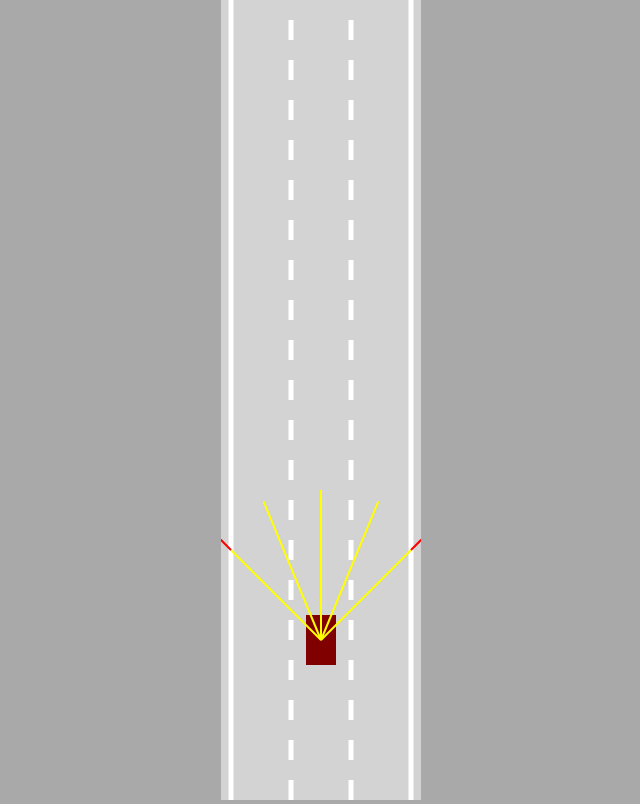
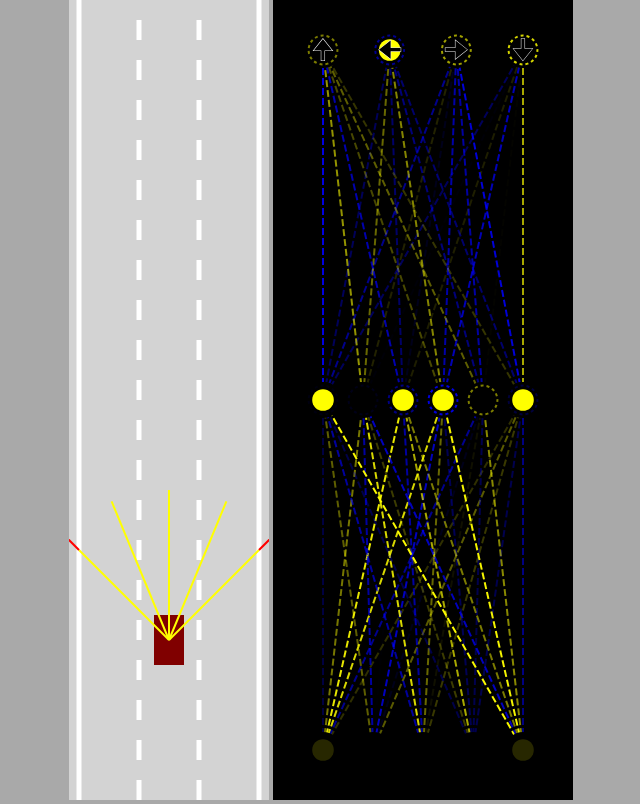
Before and after one commit to guhandelta/self-driving-cars-js, a plain HTML site: page index.html in a window 1280 px wide. Shown: the whole page, without its empty margins (319-959 px from the left). Drawn offline with Linux system fonts and the light colour scheme.

Commit message:
Animated the visualization of the Neural Networks

```diff
--- a/index.html
+++ b/index.html
@@ -7,7 +7,9 @@
     <title>Self Driving Cars JS</title>
 </head>
 <body>
-    <canvas id="myCanvas"></canvas>
+    <canvas id="carCanvas"></canvas>
+    <canvas id="networkCanvas"></canvas>
+    <script src="./js/visualizer.js"></script>
     <script src="./js/network.js"></script>
     <script src="./js/sensor.js"></script>
     <script src="./js/utils.js"></script>
--- a/js/car.js
+++ b/js/car.js
@@ -12,10 +12,17 @@ class Car{
         this.friction=0.05;
         this.angle=0;
         this.damaged=false;
+        // if controlType=="AI", the brain that the car already has, will be used
+        this.useBrain = controlType=="AI";
 
         // Draw the sensors only for the car driven by the user
         if(controlType != "BOT"){
             this.sensor = new Sensor(this); // this => passing tha Car to Sensor
+            this.brain = new NeuralNetwork(
+                // Specify the Array of Neuron counts or Size of the layer
+                // 1 hidden layer with 6 neurons, and another layer with 4 neurons -> 4 directions
+                [this.sensor.rayCount, 6, 4]
+            );
         }
         this.controls = new Controls(controlType);
     }
@@ -32,6 +39,19 @@ class Car{
         if(this.sensor){
             // While the sensor will still work even when the car is damaged
             this.sensor.update(roadBorders, traffic);
+            // Take out the offsets from the sensor readings, after updating the sensors
+            const offsets = this.sensor.readings.map(
+                // This is done to make sure the neurons get a higher value close 1 when the object is closer or a smaller value closer to 0 when the object is far away
+                s => s === null ? 0 /*There is no reading here*/ : 1-s.offset
+            )
+            const outputs = NeuralNetwork.feedForward(offsets, this.brain);
+
+            if(this.useBrain){
+                this.controls.forward = outputs[0];
+                this.controls.left = outputs[1];
+                this.controls.right = outputs[2];
+                this.controls.backward = outputs[3];
+            }
         }
     }
 
--- a/js/main.js
+++ b/js/main.js
@@ -1,13 +1,17 @@
 // Basic canvas for drawing the road
-const canvas = document.getElementById("myCanvas");
-canvas.width = 200; //px
+const carCanvas = document.getElementById("carCanvas");
+carCanvas.width = 200; //px
+// Canvas to display the Neural Network
+const networkCanvas = document.getElementById("networkCanvas");
+networkCanvas.width = 300; //px
 
 // Drawing the car on the canvas
 // Need to get the context to be able to draw on the canvas, 2d canvas is used here for this app
-const ctx = canvas.getContext("2d");
+const carCtx = carCanvas.getContext("2d");
+const networkCtx = networkCanvas.getContext("2d");
 
-const road = new Road(canvas.width/2, canvas.width*0.9 ); // *0.9 to add some margin
-const car = new Car(road.getLaneCenter(1), 100, 30, 50, "USER");
+const road = new Road(carCanvas.width/2, carCanvas.width*0.9 ); // *0.9 to add some margin
+const car = new Car(road.getLaneCenter(1), 100, 30, 50, "AI");
 // car.draw(ctx);
 // An array of cars
 const traffic = [
@@ -17,7 +21,7 @@ const traffic = [
 
 animate();
 
-function animate(){
+function animate(time){
 
 
     for(let i=0;i<traffic.length;i++){
@@ -28,22 +32,27 @@ function animate(){
     // Update the car \\ without passing road.borders() the sensor has no clue of the road borders
     car.update(road.borders, traffic);
     // Resizing the canvas after the car's position is updated, clears the previous position data and leaves no trail
-    canvas.height = window.innerHeight;;
+    carCanvas.height = window.innerHeight;
+    networkCanvas.height = window.innerHeight;
     // Before drawing the Road: save the context
-    ctx.save();
+    carCtx.save();
     // Before drawing the Road: Translate nothing on x, bu t
-    ctx.translate(0, -car.y+canvas.height*0.8);
+    carCtx.translate(0, -car.y+carCanvas.height*0.8);
     // Draw the road first, so the car can be placed on top of it
-    road.draw(ctx);
+    road.draw(carCtx);
     // Draw the traffic by iterating through the traffic array
     for(let i=0;i<traffic.length;i++){
         // updating each car the highlighting the road borders
-        traffic[i].draw(ctx, "Sienna");
+        traffic[i].draw(carCtx, "Sienna");
     }
     // Draw the car with updated position
-    car.draw(ctx, "Maroon");
+    car.draw(carCtx, "Maroon");
 
-    ctx.restore();
+    carCtx.restore();
+
+    networkCtx.lineDashOffset = -time/40;
+    // Visualized the Neural Networks for the self driving car
+    Visualizer.drawNetwork(networkCtx, car.brain);
     // requestAnimationFrame calls animate() againa nd again, many times per second, giving the illusion of movement
     requestAnimationFrame(animate);
 }
--- a/js/network.js
+++ b/js/network.js
@@ -1,4 +1,4 @@
-class NeuralNetworks{
+class NeuralNetwork{
     // neuronCounts => Number of Neurons in each level
     constructor(neuronCounts){
         // Consi]truct the Nueral Network out of an array of layers/levels [ref: levels.png]
@@ -21,7 +21,7 @@ class NeuralNetworks{
         for(let i=1;i<network.levels.length;i++){ // i=1, as the 1st level was created/visited in [ln:16]
             outputs = Level.feedForward(
                 // Provinding the output of the previous level into the new level as the input, adn final output would say if the car should go forward or backward or left or right
-                outputs, network,levels[i]
+                outputs, network.levels[i]
             );
         }
         return outputs;
@@ -43,10 +43,11 @@ class Level{
         Till this step, everything is just a shell, and for the network(brain) to function, these weights and biases should have real values
         */
         this.weights = [];
-        for(let i=0;i<this.weights.length;i++){
+        for(let i=0;i<inputCount;i++){
             // Prepare an empty output array of the size of the outputCount
             this.weights[i] = new Array(outputCount);
         }
+
 
         // random brain
         Level.#randomize(this);
@@ -87,7 +88,7 @@ class Level{
             let sum=0;
             for(let j=0;j<level.inputs.length;j++){
                 // Sum of product of input value and weights of all the path to the current output value fro the current input value
-                sum =+ level.inputs[j]*levels.weights[j][i];
+                sum =+ level.inputs[j]*level.weights[j][i];
             }
 
             // set the output neuron to 1, if the sum is greater than the bias of the output neuron
@@ -100,6 +101,6 @@ class Level{
             Adding more sensors would add additional dimensions, which would be harder to visualize. [ref: dimension1.png, dimensions2.png]
             */
         }
-        return outputs;
+        return level.outputs;
     }
 }
--- a/js/utils.js
+++ b/js/utils.js
@@ -43,3 +43,11 @@ function polysIntersect(poly1, poly2){
     }
     return false;
 }
+
+function getRGBA(value){
+    const alpha=Math.abs(value);
+    const R=value<0?0:255;
+    const G=R;
+    const B=value>0?0:255;
+    return "rgba("+R+","+G+","+B+","+alpha+")";
+}
--- /dev/null
+++ b/js/visualizer.js
@@ -0,0 +1,110 @@
+class Visualizer{
+    static drawNetwork(ctx,network){
+        const margin=50;
+        const left=margin;
+        const top=margin;
+        const width=ctx.canvas.width-margin*2;
+        const height=ctx.canvas.height-margin*2;
+
+        const levelHeight=height/network.levels.length;
+
+        for(let i=network.levels.length-1;i>=0;i--){
+            const levelTop=top+
+                lerp(
+                    height-levelHeight,
+                    0,
+                    network.levels.length==1
+                        ?0.5
+                        :i/(network.levels.length-1)
+                );
+
+            ctx.setLineDash([7,3]);
+            Visualizer.drawLevel(ctx,network.levels[i],
+                left,levelTop,
+                width,levelHeight,
+                i==network.levels.length-1
+                    ?['🠉','🠈','🠊','🠋']
+                    :[]
+            );
+        }
+    }
+
+    static drawLevel(ctx,level,left,top,width,height,outputLabels){
+        const right=left+width;
+        const bottom=top+height;
+
+        const {inputs,outputs,weights,biases}=level;
+
+        for(let i=0;i<inputs.length;i++){
+            for(let j=0;j<outputs.length;j++){
+                ctx.beginPath();
+                ctx.moveTo(
+                    Visualizer.#getNodeX(inputs,i,left,right),
+                    bottom
+                );
+                ctx.lineTo(
+                    Visualizer.#getNodeX(outputs,j,left,right),
+                    top
+                );
+                ctx.lineWidth=2;
+                ctx.strokeStyle=getRGBA(weights[i][j]);
+                ctx.stroke();
+            }
+        }
+
+        const nodeRadius=18;
+        for(let i=0;i<inputs.length;i++){
+            const x=Visualizer.#getNodeX(inputs,i,left,right);
+            ctx.beginPath();
+            ctx.arc(x,bottom,nodeRadius,0,Math.PI*2);
+            ctx.fillStyle="black";
+            ctx.fill();
+            ctx.beginPath();
+            ctx.arc(x,bottom,nodeRadius*0.6,0,Math.PI*2);
+            ctx.fillStyle=getRGBA(inputs[i]);
+            ctx.fill();
+        }
+
+        for(let i=0;i<outputs.length;i++){
+            const x=Visualizer.#getNodeX(outputs,i,left,right);
+            ctx.beginPath();
+            ctx.arc(x,top,nodeRadius,0,Math.PI*2);
+            ctx.fillStyle="black";
+            ctx.fill();
+            ctx.beginPath();
+            ctx.arc(x,top,nodeRadius*0.6,0,Math.PI*2);
+            ctx.fillStyle=getRGBA(outputs[i]);
+            ctx.fill();
+
+            ctx.beginPath();
+            ctx.lineWidth=2;
+            ctx.arc(x,top,nodeRadius*0.8,0,Math.PI*2);
+            ctx.strokeStyle=getRGBA(biases[i]);
+            ctx.setLineDash([3,3]);
+            ctx.stroke();
+            ctx.setLineDash([]);
+
+            if(outputLabels[i]){
+                ctx.beginPath();
+                ctx.textAlign="center";
+                ctx.textBaseline="middle";
+                ctx.fillStyle="black";
+                ctx.strokeStyle="white";
+                ctx.font=(nodeRadius*1.5)+"px Arial";
+                ctx.fillText(outputLabels[i],x,top+nodeRadius*0.1);
+                ctx.lineWidth=0.5;
+                ctx.strokeText(outputLabels[i],x,top+nodeRadius*0.1);
+            }
+        }
+    }
+
+    static #getNodeX(nodes,index,left,right){
+        return lerp(
+            left,
+            right,
+            nodes.length==1
+                ?0.5
+                :index/(nodes.length-1)
+        );
+    }
+}
--- a/style/style.css
+++ b/style/style.css
@@ -4,8 +4,11 @@ body{
     overflow: hidden;
     text-align: center;
 }
-#myCanvas{
+#carCanvas{
     background: lightgray;
     margin: 0 auto;
-    display: block;
 }
+#networkCanvas{
+    background: black;
+
+}
```
